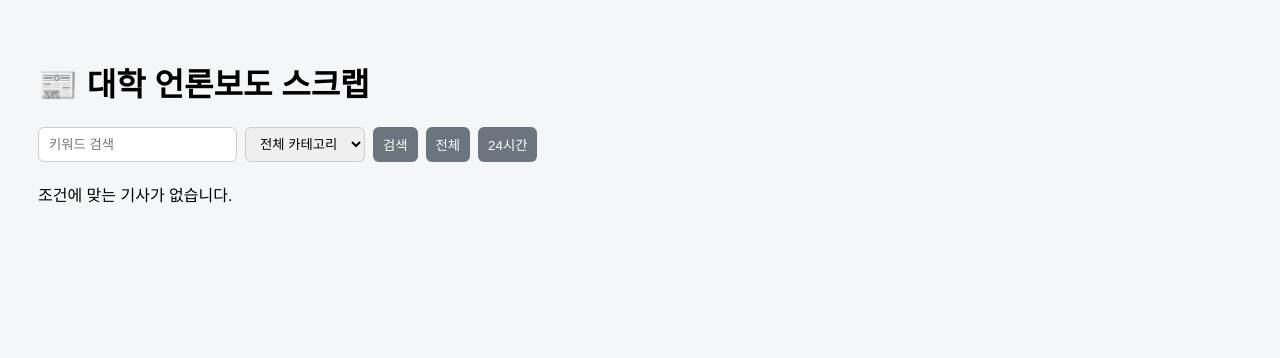
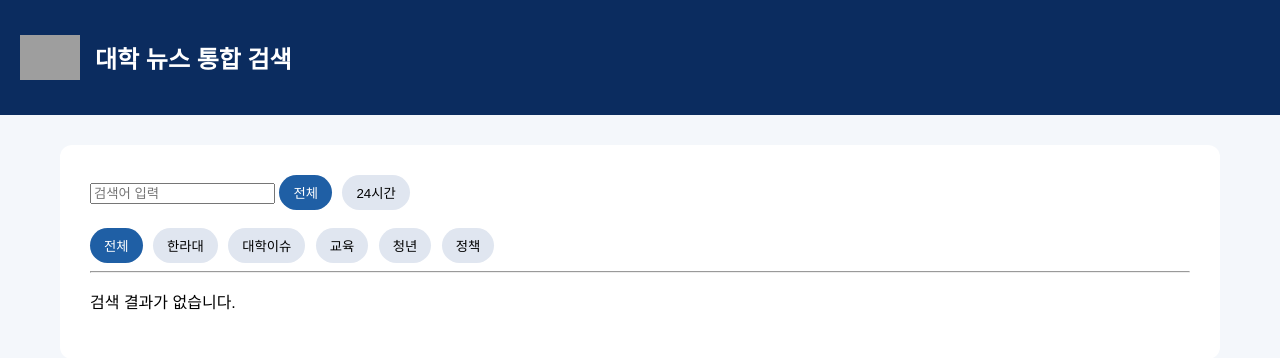
Before and after one commit to wnswns350212-cmyk/-, a Flask app: page / in a window 1280 px wide. Shown: the top 358 px of the page. Run offline with Flask 3, Linux system fonts and the light colour scheme; grey boxes are pictures that could not be loaded.

Commit message:
Update index.html

```diff
--- a/templates/index.html
+++ b/templates/index.html
@@ -2,96 +2,73 @@
 <html lang="ko">
 <head>
 <meta charset="UTF-8">
-<title>대학 언론보도 스크랩</title>
+<title>대학 뉴스 검색</title>
+<meta name="viewport" content="width=device-width, initial-scale=1">
 
 <style>
-body {
-    font-family: "Noto Sans KR", sans-serif;
-    background: #f5f6f8;
-    padding: 30px;
+/* 🔵 기존 디자인 유지 */
+body { font-family: Arial, sans-serif; background:#f4f7fb; margin:0; }
+header { background:#0b2c5f; color:#fff; padding:20px; display:flex; align-items:center; }
+header img { height:45px; margin-right:15px; }
+.container { width:90%; max-width:1100px; margin:30px auto; background:#fff; padding:30px; border-radius:12px; }
+
+button, .tab {
+    padding:8px 14px;
+    border:none;
+    border-radius:20px;
+    cursor:pointer;
+    background:#e0e6f0;
+    margin-right:6px;
 }
-.controls {
-    display: flex;
-    gap: 8px;
-    flex-wrap: wrap;
-    margin-bottom: 20px;
-}
-input, select, button {
-    padding: 8px 10px;
-    border-radius: 6px;
-    border: 1px solid #ccc;
-}
-button {
-    background: #6c757d;
-    color: white;
-    border: none;
-    cursor: pointer;
-}
-button.active {
-    background: #2f5bea;
-}
-.article {
-    background: white;
-    padding: 18px;
-    border-radius: 10px;
-    margin-bottom: 16px;
-}
-.meta {
-    font-size: 13px;
-    color: #666;
-    margin-bottom: 6px;
-}
-a.source {
-    font-size: 13px;
-    color: #2f5bea;
-    text-decoration: none;
-}
+.tab.active { background:#1f5fa5; color:white; }
+
+.article { border-bottom:1px solid #ddd; padding:15px 0; }
+.article h3 { margin:0 0 5px 0; }
+.meta { font-size:13px; color:#666; }
+.summary { color:#333; margin:6px 0; }
+a.btn { display:inline-block; padding:5px 10px; background:#1f5fa5; color:white; border-radius:5px; text-decoration:none; font-size:13px; }
 </style>
 </head>
 
 <body>
 
-<h1>📰 대학 언론보도 스크랩</h1>
+<header>
+<img src="https://upload.wikimedia.org/wikipedia/commons/7/77/Halla_University_logo.png">
+<h2>대학 뉴스 통합 검색</h2>
+</header>
 
-<form class="controls" method="get">
-    <input name="query" placeholder="키워드 검색" value="{{ query }}">
+<div class="container">
 
-    <select name="category">
-        <option value="">전체 카테고리</option>
-        {% for c in categories %}
-        <option value="{{ c }}" {% if c == selected_category %}selected{% endif %}>
-            {{ c }}
-        </option>
-        {% endfor %}
-    </select>
+<form method="get">
+<input type="text" name="query" value="{{ query }}" placeholder="검색어 입력" required>
 
-    <button type="submit">검색</button>
+<button name="time" value="all" class="tab {{ 'active' if time_mode=='all' else '' }}">전체</button>
+<button name="time" value="24h" class="tab {{ 'active' if time_mode=='24h' else '' }}">24시간</button>
 
-    <button type="submit" name="range" value="all"
-        class="{% if range_type == 'all' %}active{% endif %}">
-        전체
-    </button>
+<br><br>
 
-    <button type="submit" name="range" value="24h"
-        class="{% if range_type == '24h' %}active{% endif %}">
-        24시간
-    </button>
+{% for c in categories %}
+<button name="category" value="{{ c }}" class="tab {{ 'active' if category==c else '' }}">
+{{ c }}
+</button>
+{% endfor %}
 </form>
 
+<hr>
+
+{% if articles %}
 {% for a in articles %}
 <div class="article">
-    <div class="meta">
-        {{ a.category }} | {{ a.published_at.strftime("%Y.%m.%d %H:%M") }}
-    </div>
-    <strong>{{ a.title }}</strong>
-    <p>{{ a.summary }}</p>
-    <a href="{{ a.url }}" target="_blank" class="source">[원본]</a>
+<h3>{{ a.title }}</h3>
+<div class="meta">{{ a.date.strftime('%Y.%m.%d. %H:%M') }}</div>
+<div class="summary">{{ a.summary }}</div>
+<a href="{{ a.link }}" target="_blank" class="btn">원본</a>
 </div>
 {% endfor %}
-
-{% if articles|length == 0 %}
-<p>조건에 맞는 기사가 없습니다.</p>
+{% else %}
+<p>검색 결과가 없습니다.</p>
 {% endif %}
 
+</div>
 </body>
 </html>
```
